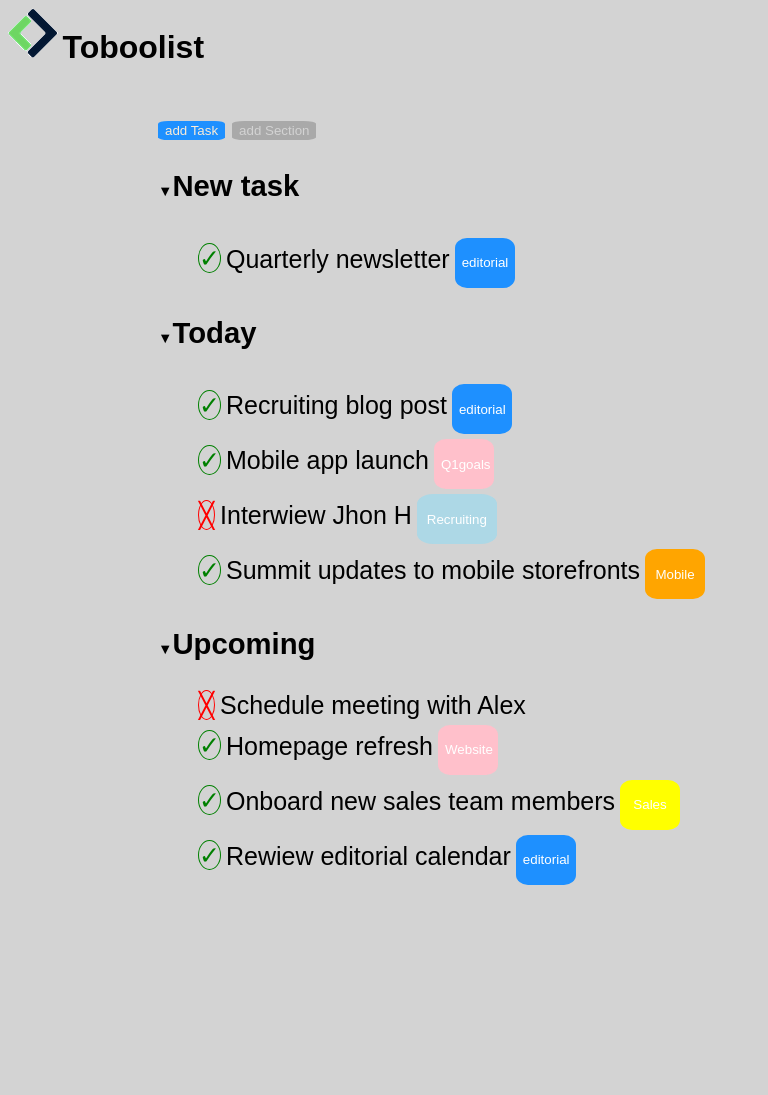
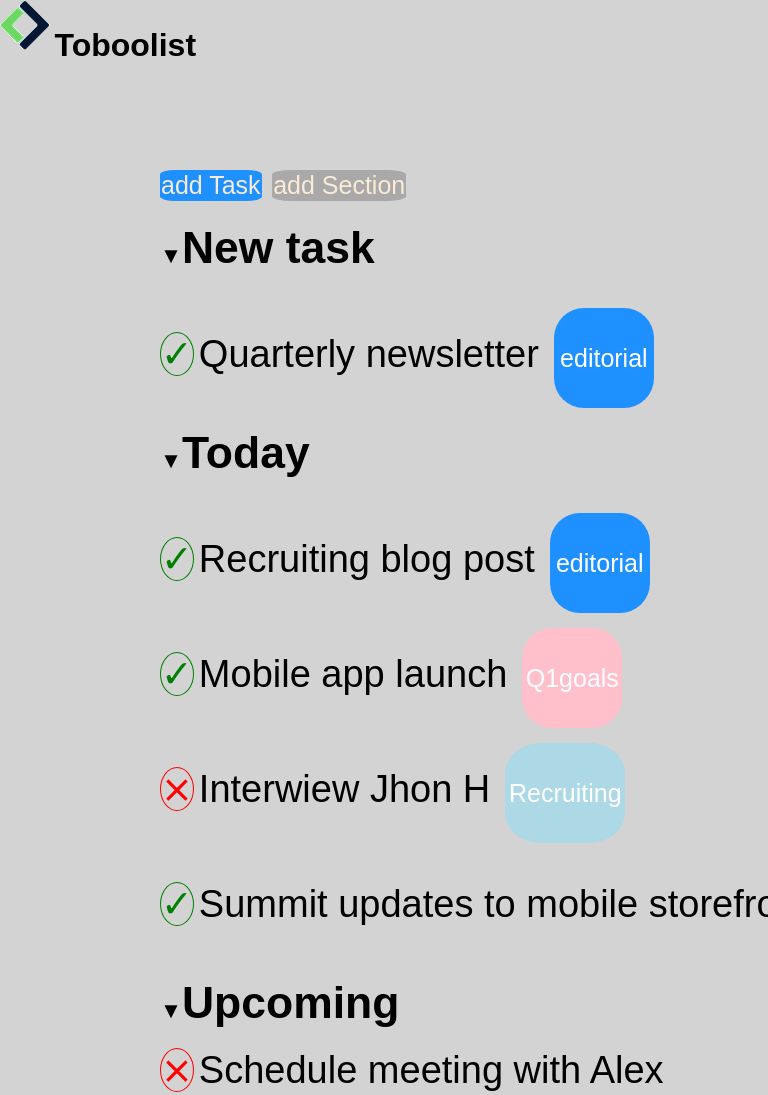
Before and after one commit to SimoneDiPrima/html-css-toboolist, a plain HTML site: page index.html in a window 1280 px wide. Shown: the top 1095 px of the page, without its empty margins (0-768 px from the left). Before the commit the page ends 968 px from the top, so only its background shows below. Drawn offline with Linux system fonts and the light colour scheme.

Commit message:
esercizio completo senza allineamento e commenti

```diff
--- a/css/style.css
+++ b/css/style.css
@@ -1,85 +1,99 @@
 *{
+    padding:0;
+    margin:0;
+    box-sizing: border-box;
     background-color: lightgrey;
     font-family: Arial, Helvetica, sans-serif;
 }
-
+header{
+    height:100px;
+    vertical-align: middle;
+}
 
 #logo{
-   vertical-align: center;
+   vertical-align:middle;
+
 }
 .entities{
     font-size:50%;
 }
 ul{
     list-style-type:none;
-    color:/2378;
 }
 h1{
-    display: inline;
-    line-height:50%;
+    display:inline;
+    vertical-align:middle;
+}
+h3{
+    margin:20px 0;
 }
 .container{
+    padding:60px;
     margin-left: 100px;
-    padding:50px;
+    font-size:38px;
+}
+.nav{
     font-size:25px;
-}
-
-#add-task{
-    background-color: dodgerblue;
     border:1px solid transparent;
     border-radius:15%;
     color:antiquewhite;
 }
-#add-select{
+
+.nav-task{
+    background-color: dodgerblue;
+}
+.nav-select{
     background-color: darkgrey;
-    border:1px solid transparent;
-    border-radius:15%;
-    color:lightgray;
+
 }
 .check{
 
     text-align:center;
-    height:10px;
-    width:10px;
+    height:30px;
+    width:30px;
     margin-right:5px;
 }
-.check-right{
+.check-right::before{
+    color:green;
+    content:"\2713";
 
-    color:green;
     border:1px solid green;
     border-radius:50%;
     margin-right:5px;
 }
-.check-false{
+.check-false::before{
+    content:"\2A2F";
     color:red;
     border:1px solid red;
     border-radius:50%;
     margin-right:5px;
 }
-.colored-word{
-    margin-top:5px;
-    margin-left:5px;
-    height:50px;
-    width:60px;
+.colored{
+    margin-top:15px;
+    margin-left:15px;
+    font-size:25px;
+    height:100px;
+    width:100px;
     border:1px solid transparent;
-    border-radius:20%;
+    border-radius:30%;
     text-align:center;
     vertical-align:center;
     color:white;
 }
-#blue-word{
+.colored-blue{
     background-color: dodgerblue;
 }
-#pink-word{
+.colored-pink{
     background-color: pink;
 }
-#light-word{
+.colored-lightblue{
     background-color: lightblue;
-    width:80px;
+    width:120px;
+
 }
-#yellow-word{
+.colored-yellow{
     background-color: yellow;
 }
-#orange-word{
+.colored-orange{
     background-color: orange;
 }
--- a/index.html
+++ b/index.html
@@ -20,24 +20,24 @@
         </section>
         <div class="container">
             <section>
-                <button id="add-task">add Task</button>
-                <button id="add-select">add Section</button>
+                <button class="nav nav-task">add Task</button>
+                <button class="nav nav-select">add Section</button>
             </section>
         <h3><span class="entities">&#9660;</span>New task</h3>
         <ul>
-            <li><span class="check-right">&#10003;</span>Quarterly newsletter<button class="colored-word" id="blue-word">editorial</button></li>
+            <li><span class="check-right"></span>Quarterly newsletter<button class="colored colored-blue">editorial</button></li>
         </ul>
         <h3><span class="entities">&#9660;</span>Today</h3>
-        <ul><li><span class="check-right">&#10003;</span>Recruiting blog post<button class="colored-word"id="blue-word">editorial</button></li>
-           <li><span class="check-right">&#10003;</span>Mobile app launch<button class="colored-word"id="pink-word">Q1goals</button></li>
-            <li><span class="check-false">&#9587;</span>Interwiew Jhon H<button class="colored-word"id="light-word">Recruiting</button></li>
-            <li><span class="check-right">&#10003;</span>Summit updates to mobile storefronts<button class="colored-word" id="orange-word">Mobile</button></li>
+        <ul><li><span class="check-right"></span>Recruiting blog post<button class="colored colored-blue">editorial</button></li>
+           <li><span class="check-right"></span>Mobile app launch<button class="colored colored-pink">Q1goals</button></li>
+            <li><span class="check-false"></span>Interwiew Jhon H<button class="colored colored-lightblue">Recruiting</button></li>
+            <li><span class="check-right"></span>Summit updates to mobile storefronts<button class="colored colored-orange">Mobile</button></li>
         </ul>
         <h3><span class="entities">&#9660;</span>Upcoming</h3>
-        <ul><li><span class="check-false">&#9587;</span>Schedule meeting with Alex</li>
-            <li><span class="check-right">&#10003;</span>Homepage refresh<button class="colored-word" id="pink-word">Website</button></li>
-            <li><span class="check-right">&#10003;</span>Onboard new sales team members<button class="colored-word" id="yellow-word">Sales</button></li>
-            <li><span class="check-right">&#10003;</span>Rewiew editorial calendar<button class="colored-word" id="blue-word">editorial</button></li>
+        <ul><li><span class="check-false"></span>Schedule meeting with Alex</li>
+            <li><span class="check-right"></span>Homepage refresh<button class="colored colored-pink">Website</button></li>
+            <li><span class="check-right"></span>Onboard new sales team members<button class="colored colored-yellow">Sales</button></li>
+            <li><span class="check-right"></span>Rewiew editorial calendar<button class="colored colored-blue">editorial</button></li>
         </ul>
 
         </div>
```
